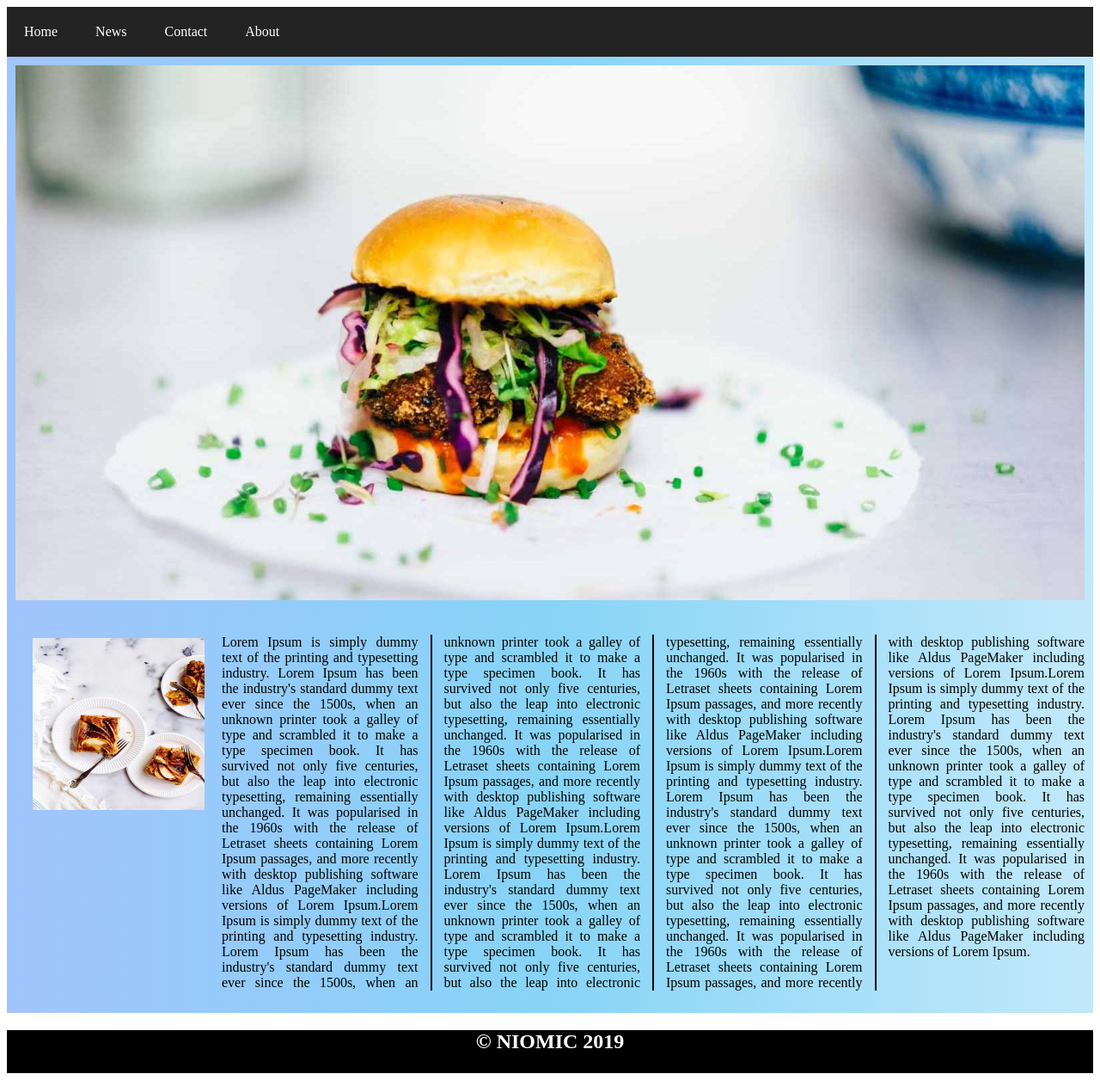
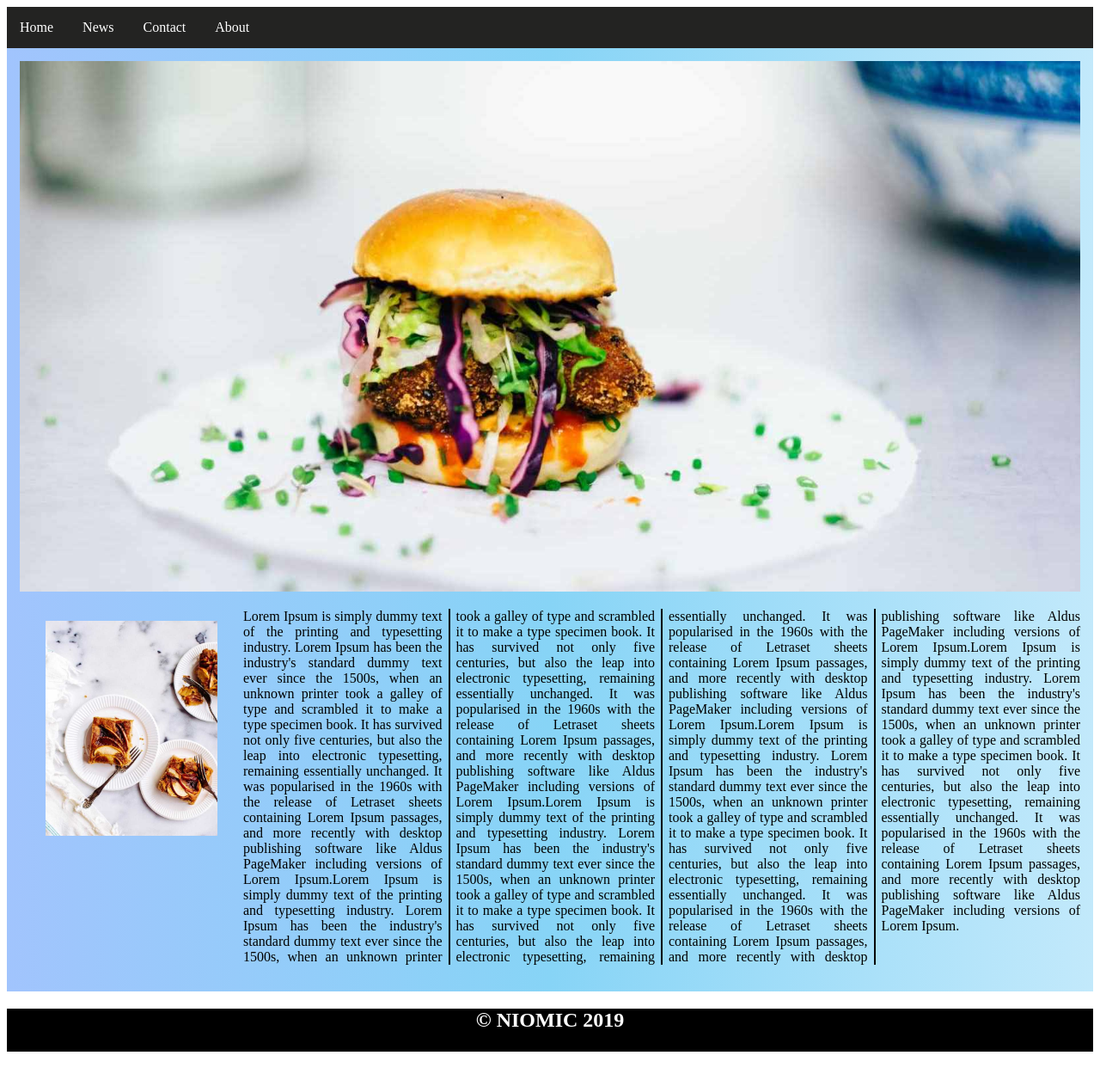
Before and after one commit to yoviarpauzi/css-tugas12-niomic, a plain HTML site: page index.html in a window 1280 px wide. Shown: the whole page at 86% size. After the commit the page ends 1231 px from the top, so only its background shows below. Drawn offline with Linux system fonts and the light colour scheme.

Commit message:
initial commit

```diff
--- a/style.css
+++ b/style.css
@@ -1,41 +1,40 @@
 header ul {
-    background-color: #232323;
+    background-color: #232322;
+    margin: 0;
     padding: 0;
-    margin: 0;
 }
 header ul li {
+    list-style: none;
     display: inline-block;
-    padding : 20px;
+    padding: 15px;
 }
 header ul li a {
     text-decoration: none;
     color: #fff;
 }
+header ul li a:hover {
+    text-decoration: underline;
+}
 .card {
     background-image: linear-gradient(to right, #A1C4FD,#87D4F6,#C2E9FB);
-    padding: 10px;
-    text-align: center;
+    padding: 15px;
 }
-.slider-img{
+.slider-img {
     width: 100%;
-    padding-bottom: 20px;
 }
 .image {
     width: 200px;
-    height: 200px;
-    float : left;
-    padding: 20px;
+    float: left;
+    padding: 30px;
 }
 .p-text {
     text-align: justify;
     column-count: 4;
     column-rule: 2px solid #000;
-    column-gap: 30px;
 }
 .footer {
-    margin-top: 20px;
     background-color: #000;
-    color: #fff;
+    color: white;
+    text-align: center;
     height: 50px;
-    text-align: center;
 }
```
